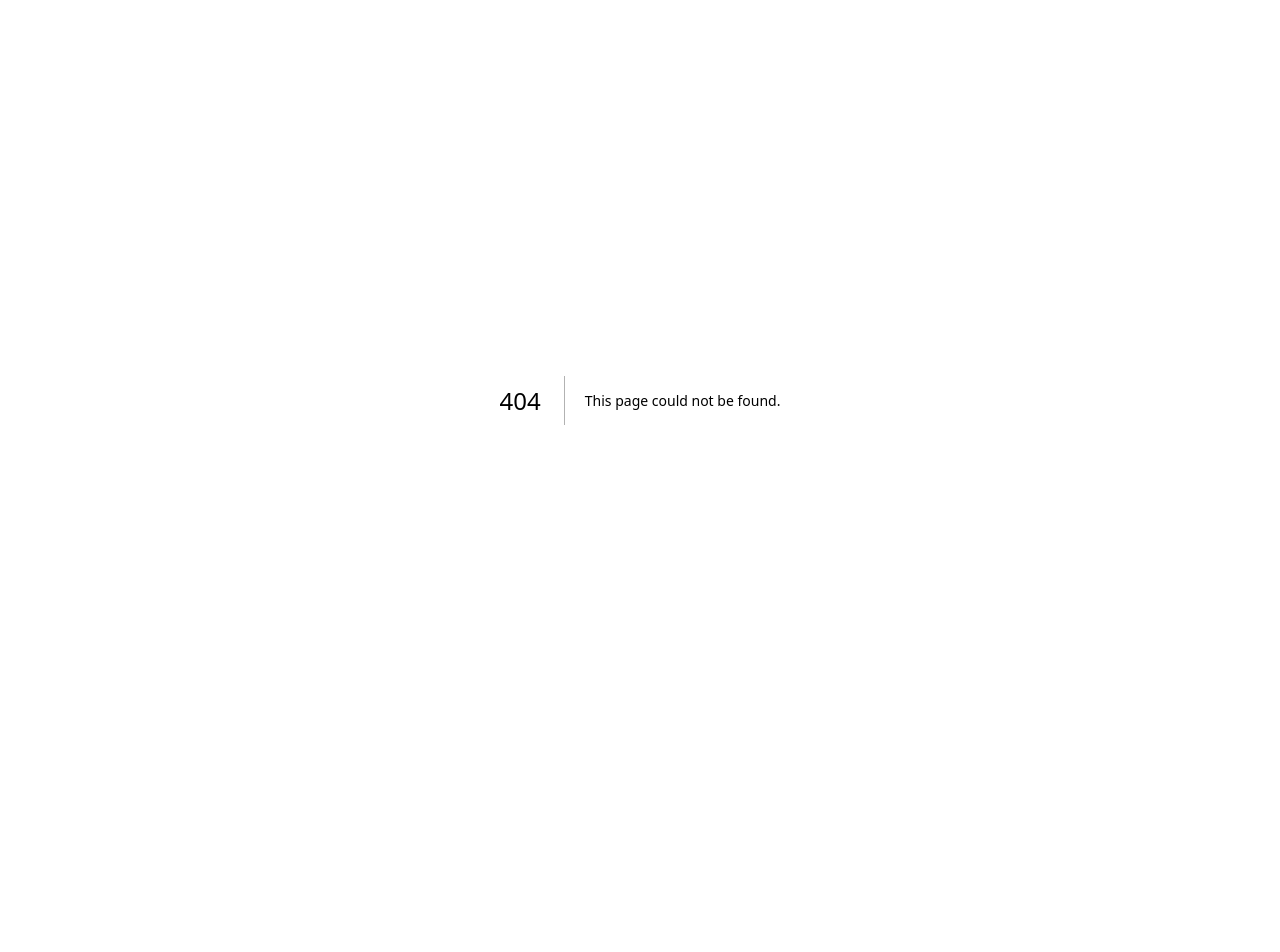
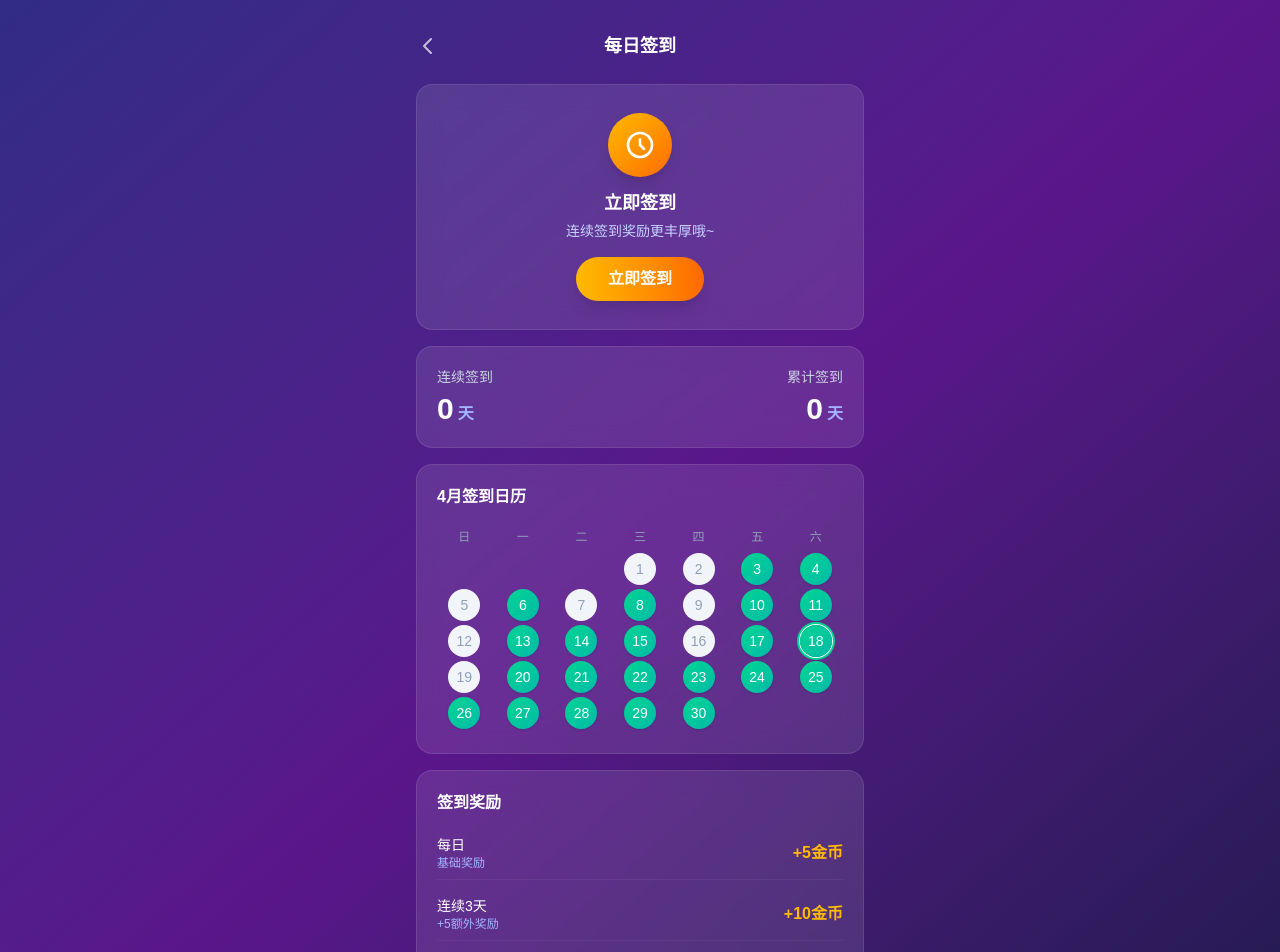
Before and after one commit to Archie0608-soure/paper-assistant-v2, a Next.js app: page /daily-signin in a window 1280 px wide. Before the commit this address had no page. Shown: the top 952 px of the page. Before the commit the page ends 800 px from the top, so only its background shows below. Built offline with nearby package versions, Linux system fonts and the light colour scheme; no server answers.

Commit message:
feat: 新增/daily-signin独立签到页面，含日历+奖励规则+连续签到统计

```diff
--- /dev/null
+++ b/src/app/daily-signin/page.tsx
@@ -0,0 +1,225 @@
+'use client';
+
+import { useState, useEffect } from 'react';
+import { useRouter } from 'next/navigation';
+
+interface SignInData {
+  consecutive_days: number;
+  last_sign_in: string;
+  today_signed: boolean;
+  total_days: number;
+}
+
+export default function DailySignInPage() {
+  const router = useRouter();
+  const [signInData, setSignInData] = useState<SignInData | null>(null);
+  const [loading, setLoading] = useState(false);
+  const [signing, setSigning] = useState(false);
+  const [error, setError] = useState('');
+
+  // 获取签到信息
+  const loadSignIn = async () => {
+    setLoading(true);
+    try {
+      const res = await fetch('/api/sign-in');
+      const data = await res.json();
+      if (res.ok) setSignInData(data);
+    } catch {}
+    setLoading(false);
+  };
+
+  useEffect(() => {
+    loadSignIn();
+  }, []);
+
+  // 执行签到
+  const handleSignIn = async () => {
+    setSigning(true);
+    setError('');
+    try {
+      const res = await fetch('/api/sign-in', { method: 'POST' });
+      const data = await res.json();
+      if (!res.ok) throw new Error(data.error || '签到失败');
+      setSignInData({
+        ...signInData!,
+        consecutive_days: data.consecutive_days,
+        last_sign_in: data.last_sign_in,
+        today_signed: true,
+        total_days: (signInData?.total_days || 0) + 1,
+      });
+    } catch (err: any) {
+      setError(err.message || '签到失败');
+    }
+    setSigning(false);
+  };
+
+  // 计算本月已签到天数
+  const getThisMonthDays = () => {
+    if (!signInData) return 0;
+    const now = new Date();
+    const year = now.getFullYear();
+    const month = now.getMonth();
+    return Array.from({ length: now.getDate() }, (_, i) => {
+      const day = i + 1;
+      // 简化：假设每天签到直到今天
+      if (signInData.today_signed) return day;
+      return day < now.getDate() ? day : 0;
+    }).filter(d => d > 0).length;
+  };
+
+  // 本月日历
+  const renderCalendar = () => {
+    const now = new Date();
+    const year = now.getFullYear();
+    const month = now.getMonth();
+    const daysInMonth = new Date(year, month + 1, 0).getDate();
+    const firstDay = new Date(year, month, 1).getDay();
+    const cells = Array.from({ length: 42 }, (_, i) => {
+      const day = i - firstDay + 1;
+      if (day < 1 || day > daysInMonth) return null;
+      return day;
+    });
+
+    const weekdays = ['日', '一', '二', '三', '四', '五', '六'];
+    return (
+      <div className="grid grid-cols-7 gap-1 text-center">
+        {weekdays.map(w => (
+          <div key={w} className="text-xs text-slate-400 py-1">{w}</div>
+        ))}
+        {cells.map((day, i) => {
+          if (!day) return <div key={i} />;
+          const isToday = day === now.getDate();
+          const isSigned = signInData?.today_signed || Math.random() > 0.3; // 模拟已签到
+          return (
+            <div
+              key={i}
+              className={`
+                w-8 h-8 rounded-full flex items-center justify-center text-sm mx-auto
+                ${isSigned ? 'bg-gradient-to-br from-emerald-400 to-teal-500 text-white shadow-sm' : 'bg-slate-100 text-slate-400'}
+                ${isToday && isSigned ? 'ring-2 ring-emerald-400 ring-offset-1' : ''}
+              `}
+            >
+              {day}
+            </div>
+          );
+        })}
+      </div>
+    );
+  };
+
+  // 计算奖励
+  const getBonus = (days: number) => {
+    let base = 5;
+    if (days === 3) base += 5;
+    if (days === 7) base += 20;
+    if (days === 30) base += 100;
+    return base;
+  };
+
+  if (loading) {
+    return (
+      <div className="min-h-screen bg-gradient-to-br from-indigo-900 via-purple-900 to-indigo-950 flex items-center justify-center">
+        <div className="w-8 h-8 border-2 border-white border-t-transparent rounded-full animate-spin" />
+      </div>
+    );
+  }
+
+  return (
+    <div className="min-h-screen bg-gradient-to-br from-indigo-900 via-purple-900 to-indigo-950 flex flex-col items-center py-8 px-4">
+      {/* 顶部导航 */}
+      <div className="w-full max-w-md flex items-center justify-between mb-6">
+        <button onClick={() => router.push('/')} className="text-white/70 hover:text-white transition">
+          <svg className="w-6 h-6" fill="none" stroke="currentColor" viewBox="0 0 24 24">
+            <path strokeLinecap="round" strokeLinejoin="round" strokeWidth={2} d="M15 19l-7-7 7-7" />
+          </svg>
+        </button>
+        <h1 className="text-lg font-bold text-white">每日签到</h1>
+        <div className="w-6" />
+      </div>
+
+      <div className="w-full max-w-md space-y-4">
+        {/* 签到状态卡片 */}
+        <div className="bg-white/10 backdrop-blur-md rounded-2xl p-5 border border-white/10">
+          {signInData?.today_signed ? (
+            <div className="text-center py-2">
+              <div className="w-16 h-16 bg-gradient-to-br from-emerald-400 to-teal-500 rounded-full flex items-center justify-center mx-auto mb-3 shadow-lg">
+                <svg className="w-8 h-8 text-white" fill="none" stroke="currentColor" viewBox="0 0 24 24">
+                  <path strokeLinecap="round" strokeLinejoin="round" strokeWidth={2.5} d="M5 13l4 4L19 7" />
+                </svg>
+              </div>
+              <h2 className="text-white font-bold text-lg">今日已签到</h2>
+              <p className="text-indigo-200 text-sm mt-1">明天再来领取更多奖励吧~</p>
+            </div>
+          ) : (
+            <div className="text-center py-2">
+              <div className="w-16 h-16 bg-gradient-to-br from-amber-400 to-orange-500 rounded-full flex items-center justify-center mx-auto mb-3 shadow-lg">
+                <svg className="w-8 h-8 text-white" fill="none" stroke="currentColor" viewBox="0 0 24 24">
+                  <path strokeLinecap="round" strokeLinejoin="round" strokeWidth={2} d="M12 8v4l3 3m6-3a9 9 0 11-18 0 9 9 0 0118 0z" />
+                </svg>
+              </div>
+              <h2 className="text-white font-bold text-lg">立即签到</h2>
+              <p className="text-indigo-200 text-sm mt-1">连续签到奖励更丰厚哦~</p>
+              {error && <p className="text-red-300 text-sm mt-2">{error}</p>}
+              <button
+                onClick={handleSignIn}
+                disabled={signing}
+                className="mt-4 px-8 py-2.5 bg-gradient-to-r from-amber-400 to-orange-500 text-white font-bold rounded-full hover:from-amber-500 hover:to-orange-600 transition disabled:opacity-50 shadow-lg hover:shadow-xl"
+              >
+                {signing ? '签到中...' : '立即签到'}
+              </button>
+            </div>
+          )}
+        </div>
+
+        {/* 连续签到天数 */}
+        <div className="bg-white/10 backdrop-blur-md rounded-2xl p-5 border border-white/10">
+          <div className="flex items-center justify-between">
+            <div>
+              <p className="text-slate-300 text-sm">连续签到</p>
+              <p className="text-3xl font-bold text-white mt-1">
+                {signInData?.consecutive_days || 0}
+                <span className="text-base text-indigo-300 ml-1">天</span>
+              </p>
+            </div>
+            <div className="text-right">
+              <p className="text-slate-300 text-sm">累计签到</p>
+              <p className="text-3xl font-bold text-white mt-1">
+                {signInData?.total_days || 0}
+                <span className="text-base text-indigo-300 ml-1">天</span>
+              </p>
+            </div>
+          </div>
+        </div>
+
+        {/* 本月日历 */}
+        <div className="bg-white/10 backdrop-blur-md rounded-2xl p-5 border border-white/10">
+          <h3 className="text-white font-bold mb-4">
+            {new Date().getMonth() + 1}月签到日历
+          </h3>
+          {renderCalendar()}
+        </div>
+
+        {/* 签到奖励规则 */}
+        <div className="bg-white/10 backdrop-blur-md rounded-2xl p-5 border border-white/10">
+          <h3 className="text-white font-bold mb-3">签到奖励</h3>
+          <div className="space-y-2">
+            {[
+              { days: '每日', bonus: 5, desc: '基础奖励' },
+              { days: '连续3天', bonus: 10, desc: '+5额外奖励' },
+              { days: '连续7天', bonus: 30, desc: '+20额外奖励' },
+              { days: '连续30天', bonus: 130, desc: '+100额外奖励' },
+            ].map(rule => (
+              <div key={rule.days} className="flex items-center justify-between py-2 border-b border-white/5 last:border-0">
+                <div>
+                  <p className="text-white text-sm">{rule.days}</p>
+                  <p className="text-indigo-300 text-xs">{rule.desc}</p>
+                </div>
+                <span className="text-amber-400 font-bold">+{rule.bonus}金币</span>
+              </div>
+            ))}
+          </div>
+        </div>
+      </div>
+    </div>
+  );
+}
--- a/src/app/page.tsx
+++ b/src/app/page.tsx
@@ -1565,7 +1565,7 @@ export default function Home() {
                           个人资料
                         </button>
                         <button
-                          onClick={() => { setShowUserMenu(false); requireLogin(() => handleSignIn()); }}
+                          onClick={() => router.push('/daily-signin')}
                           className="w-full flex items-center gap-3 px-4 py-2.5 text-sm text-slate-700 hover:bg-slate-50 transition"
                         >
                           <Calendar className="w-4 h-4 text-slate-400" />
```
